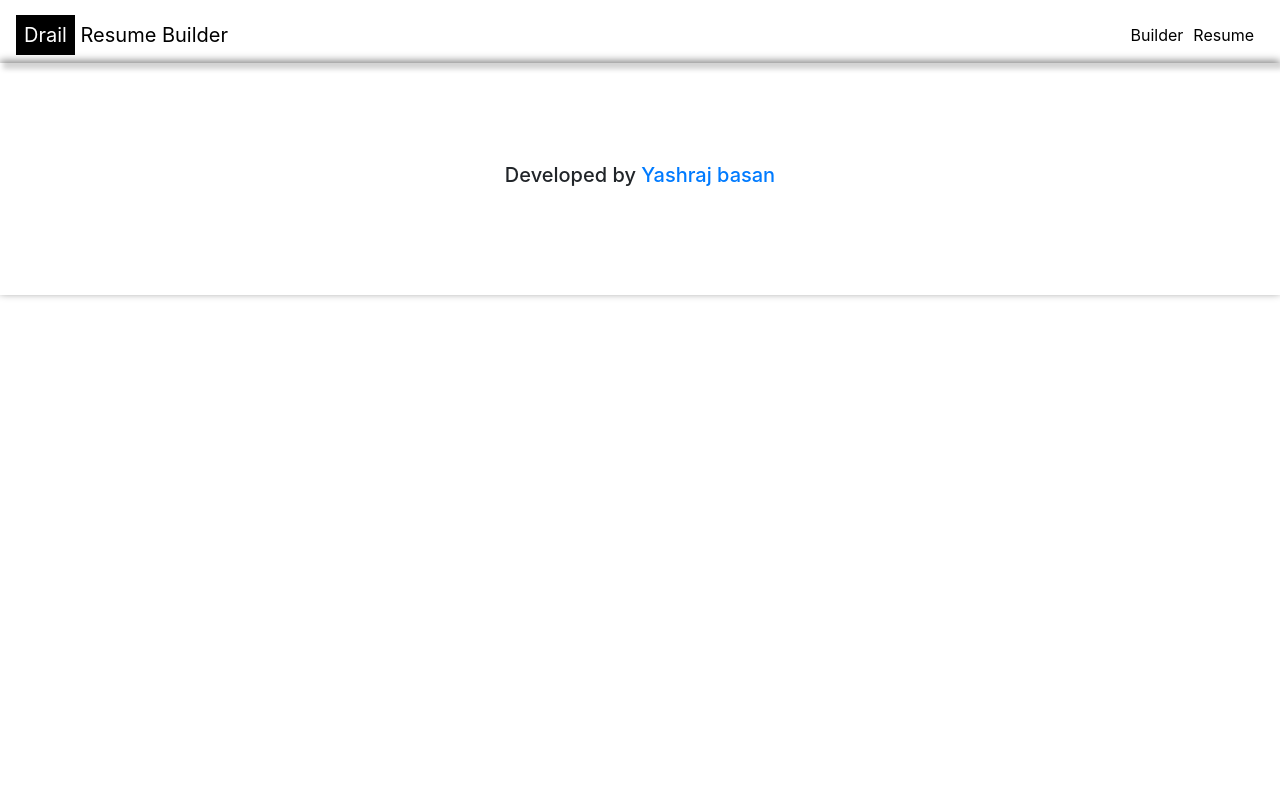
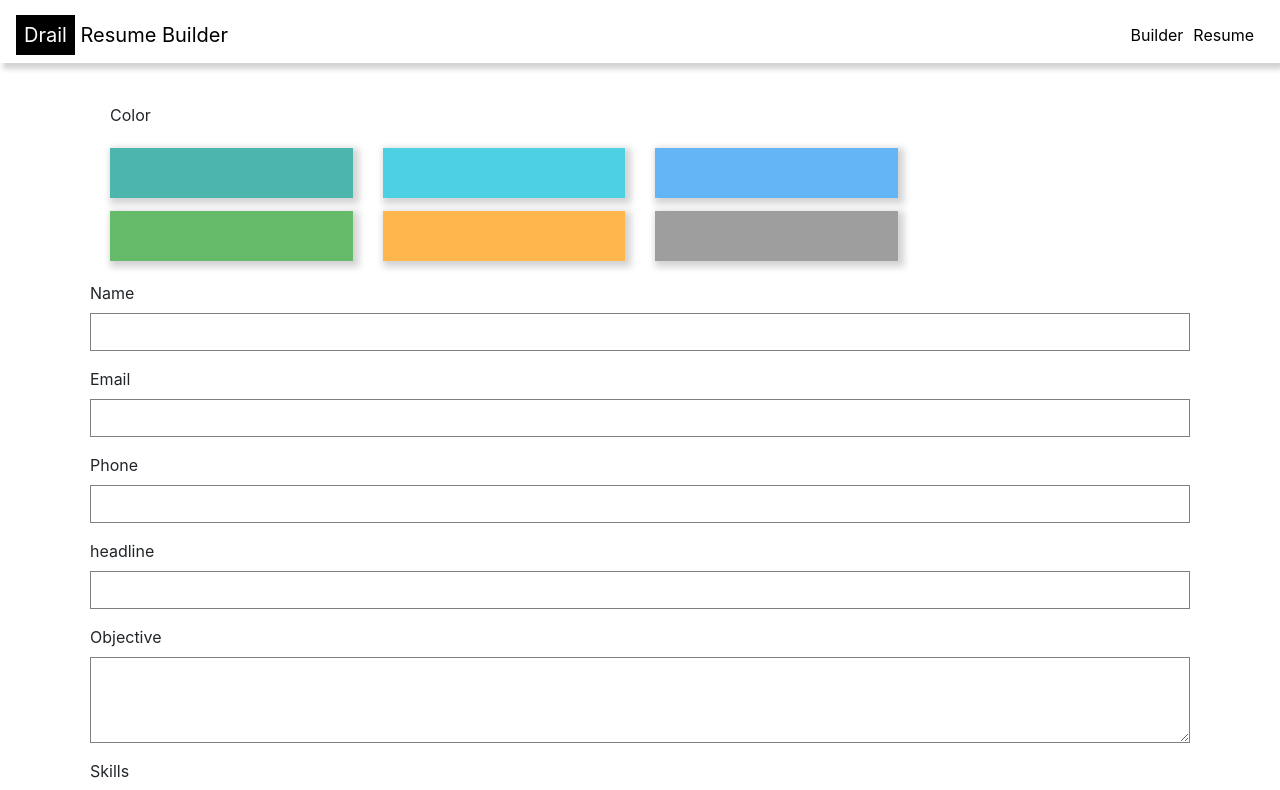
Before and after one commit to yashrajb/Drail-Resume-Builder, a React (Create React App) app: page / in a window 1280 px wide. Shown: the top 790 px of the page. Built offline with nearby package versions, Linux system fonts and the light colour scheme; the HTML template or start-up script is replaced by a standard one.

Commit message:
added basename in router

```diff
--- a/src/App.js
+++ b/src/App.js
@@ -9,11 +9,10 @@ import { BrowserRouter as Router, Switch, Route,HashRouter } from "react-router-
 function App() {
   return (
     <Provider store={store}>
-    <HashRouter basename="/">
-      <Router>
+      <Router basename={process.env.PUBLIC_URL}>
         <Header />
         <Switch>
-          <Route path="/drail-resume-builder" exact>
+          <Route path="/" exact>
             <Form />
           </Route>
           <Route path="/resume" exact>
@@ -22,7 +21,6 @@ function App() {
         </Switch>
         <Footer/>
       </Router>
-      </HashRouter>
     </Provider>
   );
 }
```
